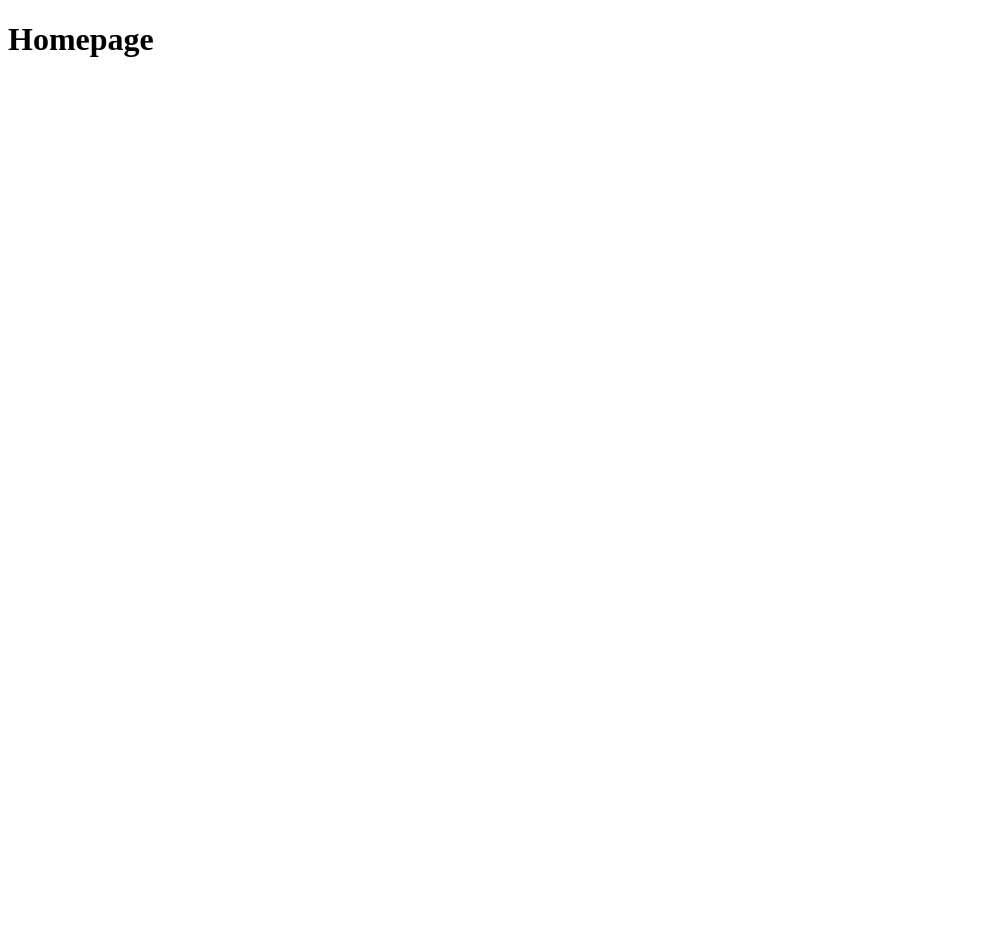
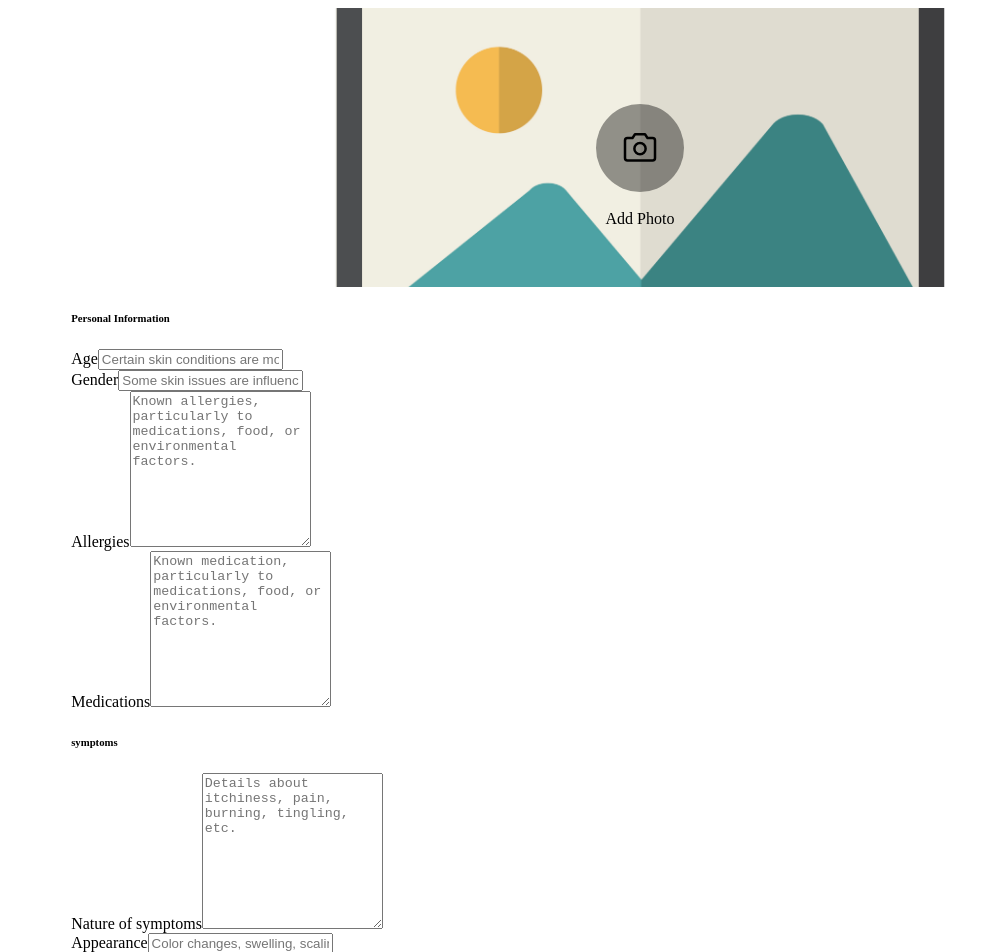
Before and after one commit to Cavista-Hackathon-2024/team-jupiter, a React (Create React App) app: page /home in a window 1280 px wide. Shown: the top 952 px of the page, without its empty margins (0-1000 px from the left). Before the commit the page ends 800 px from the top, so only its background shows below. Built offline with nearby package versions, Linux system fonts and the light colour scheme.

Commit message:
ui: user inputs

```diff
--- a/package.json
+++ b/package.json
@@ -8,6 +8,7 @@
     "@testing-library/user-event": "^13.5.0",
     "react": "^18.3.0",
     "react-dom": "^18.3.0",
+    "react-icons": "^5.1.0",
     "react-router-dom": "^6.21.1",
     "react-scripts": "5.0.1",
     "styled-components": "^6.1.8",
--- /dev/null
+++ b/src/assets/images/index.js
@@ -0,0 +1 @@
+export { default as ImagePlaceholder } from "./ImagePlaceholder.jpg";
--- a/src/pages/Home/Homepage.js
+++ b/src/pages/Home/Homepage.js
@@ -1,7 +1,215 @@
-import React from "react";
+import { useState } from "react";
+import { PiCamera } from "react-icons/pi";
+import Main from "./styles";
+import Container from "../../ui/Container/Container.styled";
+import TextAreaInput from "../../ui/TextArea/TextAreaInput";
+import Input from "../../ui/Input/Input";
+import { ImagePlaceholder } from "../../assets/images";
+const Homepage = () => {
+  const [imageURL, setImageURL] = useState("");
+  const [formData, setFormData] = useState({
+    image: "",
+    age: "",
+    gender: "",
+    allergies: "",
+    medications: "",
+    nature: "",
+    appearance: "",
+    duration: "",
+    changes: "",
+    sun_exposure: "",
+    skin_care_routine: "",
+    dietary_habit: "",
+    location: "",
+    spread: "",
+    intensity: "",
+    trigger: "",
+  });
 
-const Homepage = () => {
-  return <h1>Homepage</h1>;
+  const handleChange = (event) => {
+    const { name, value } = event.target;
+    setFormData((prev) => ({ ...prev, [name]: value }));
+  };
+
+  const reader = new FileReader();
+
+  const handleFileSelect = (name, value) => {
+    setFormData((prev) => ({ ...prev, [name]: value[0] }));
+
+    reader.onload = function (event) {
+      const imagePath = event.target.result; // Get the data URL
+      setImageURL(imagePath);
+    };
+
+    reader.readAsDataURL(value[0]);
+  };
+
+  const handleSubmit = (event) => {
+    event.preventDefault();
+  };
+  return (
+    <Main>
+      <section className="upload-image">
+        <Container>
+          <div className="image">
+            <img
+              src={imageURL ? imageURL : ImagePlaceholder}
+              alt="skin_image"
+            />
+            <label htmlFor="image">
+              <input
+                type="file"
+                name="image"
+                id="image"
+                onChange={(e) =>
+                  handleFileSelect(e.target.name, e.target.files)
+                }
+              />
+              <PiCamera size={40} />
+            </label>
+            <p>Add Photo</p>
+          </div>
+        </Container>
+      </section>
+
+      <section className="input-section">
+        <Container>
+          <form onSubmit={handleSubmit}>
+            <div className="category">
+              <h6>Personal Information</h6>
+              <div className="input-boxes">
+                <Input
+                  name="age"
+                  label="Age"
+                  placeholder="Certain skin conditions are more common in specific age groups."
+                  value={formData.age}
+                  onChange={(event) => handleChange(event)}
+                />
+                <Input
+                  name="gender"
+                  label="Gender"
+                  placeholder="Some skin issues are influenced by gender due to hormonal differences."
+                  value={formData.gender}
+                  onChange={(event) => handleChange(event)}
+                />
+
+                <TextAreaInput
+                  name="allergies"
+                  label="Allergies"
+                  placeholder="Known allergies, particularly to medications, food, or environmental factors."
+                  value={formData.allergies}
+                  rows={10}
+                  onChange={(event) => handleChange(event)}
+                />
+                <TextAreaInput
+                  name="medications"
+                  label="Medications"
+                  placeholder="Known medication, particularly to medications, food, or environmental factors."
+                  value={formData.medications}
+                  rows={10}
+                  onChange={(event) => handleChange(event)}
+                />
+              </div>
+            </div>
+
+            <div className="category">
+              <h6>symptoms</h6>
+              <div className="input-boxes">
+                <TextAreaInput
+                  name="nature"
+                  label="Nature of symptoms"
+                  placeholder="Details about itchiness, pain, burning, tingling, etc."
+                  rows="10"
+                  value={formData.nature}
+                  onChange={(event) => handleChange(event)}
+                />
+
+                <Input
+                  name="appearance"
+                  label="Appearance"
+                  placeholder="Color changes, swelling, scaling, oozing, or any other visible markers."
+                  value={formData.appearance}
+                  onChange={(event) => handleChange(event)}
+                />
+                <Input
+                  name="duration"
+                  label="Duration"
+                  placeholder="How long the symptoms have been present. "
+                  value={formData.duration}
+                  onChange={(event) => handleChange(event)}
+                />
+                <Input
+                  name="changes"
+                  label="Changes over time"
+                  placeholder="Whether symptoms are getting worse, improving, or changing in nature. "
+                  value={formData.changes}
+                  onChange={(event) => handleChange(event)}
+                />
+              </div>
+            </div>
+
+            <div className="category">
+              <h6>Lifestyle </h6>
+              <div className="input-boxes">
+                <Input
+                  name="sun_exposure"
+                  label="Sun exposure"
+                  placeholder="Amount of daily or frequent Sun exposure."
+                  value={formData.sun_exposure}
+                  onChange={(event) => handleChange(event)}
+                />
+                <TextAreaInput
+                  name="dietary_habit"
+                  label="Dietary habits"
+                  placeholder="General diet, known allergies, recent changes in diet."
+                  value={formData.dietary_habit}
+                  rows={10}
+                  onChange={(event) => handleChange(event)}
+                />
+              </div>
+            </div>
+            <div className="category">
+              <h6>Area of localization</h6>
+              <div className="input-boxes">
+                <Input
+                  name="location"
+                  label="Location"
+                  placeholder="Specific body parts affected by the condition.."
+                  value={formData.location}
+                  onChange={(event) => handleChange(event)}
+                />
+                <TextAreaInput
+                  name="spread"
+                  label="Spread"
+                  placeholder="Whether the condition is localized or spreading, and how rapidly."
+                  value={formData.spread}
+                  rows={10}
+                  onChange={(event) => handleChange(event)}
+                />
+                <Input
+                  name="intensity"
+                  label="Intensity"
+                  placeholder="Rate the level of pain or discomfort on a numerical scale."
+                  value={formData.intensity}
+                  onChange={(event) => handleChange(event)}
+                />
+                <Input
+                  name="trigger"
+                  label="Trigger"
+                  placeholder="Any known triggers that exacerbate the condition, such as stress, certain activities, or exposure to specific substances.
+"
+                  value={formData.trigger}
+                  onChange={(event) => handleChange(event)}
+                />
+              </div>
+            </div>
+
+            <button>Submit</button>
+          </form>
+        </Container>
+      </section>
+    </Main>
+  );
 };
 
 export default Homepage;
--- /dev/null
+++ b/src/pages/Home/styles.js
@@ -0,0 +1,45 @@
+import styled from "styled-components";
+
+const Main = styled.main`
+  .upload-image {
+    .image {
+      position: relative;
+      height: 279px;
+      display: flex;
+
+      img {
+        width: 100%;
+        height: 100%;
+        object-fit: cover;
+      }
+
+      label {
+        display: flex;
+        justify-content: center;
+        align-items: center;
+        padding: 1.5rem;
+        border-radius: 50%;
+        background-color: rgba(0, 0, 0, 0.4);
+        position: absolute;
+        top: 50%;
+        left: 50%;
+        transform: translate(-50%, -50%);
+        cursor: pointer;
+        width: max-content;
+      }
+
+      p {
+        position: absolute;
+        top: 70%;
+        left: 50%;
+        transform: translate(-50%, -50%);
+      }
+
+      input[type="file"] {
+        display: none;
+      }
+    }
+  }
+`;
+
+export default Main;
--- /dev/null
+++ b/src/ui/Container/Container.styled.js
@@ -0,0 +1,9 @@
+import styled from "styled-components";
+
+const Container = styled.div`
+  width: 90%;
+  max-width: 1500px;
+  margin: 0 auto;
+`;
+
+export default Container;
--- a/src/ui/Input/Input.js
+++ b/src/ui/Input/Input.js
@@ -1,11 +1,16 @@
 import React from "react";
 import InputContainer from "./styles";
 
-const Input = ({ id, value, label, onChange, ...rest }) => {
+const Input = ({ name, value, label, onChange, ...rest }) => {
   return (
     <InputContainer>
-      <label for={id}>{label}</label>
-      <input name={id} value={value} onChange={onChange} {...rest} />
+      <label for={name}>{label}</label>
+      <input
+        name={name}
+        value={value}
+        onChange={(event) => onChange(event)}
+        {...rest}
+      />
     </InputContainer>
   );
 };
--- a/src/ui/TextArea/TextAreaInput.js
+++ b/src/ui/TextArea/TextAreaInput.js
@@ -1,17 +1,17 @@
-import TextArea from "./styles";
+import TextAreaContainer from "./styles";
 
-const TextAreaInput = ({ id, value, label, onChange, ...rest }) => {
+const TextAreaInput = ({ name, value, label, onChange, ...rest }) => {
   return (
-    <>
-      <label for={id}>{label}</label>
-      <TextArea
-        name={id}
+    <TextAreaContainer>
+      <label for={name}>{label}</label>
+      <textarea
+        name={name}
         value={value}
-        id={id}
-        onChange={onChange}
+        id={name}
+        onChange={(event) => onChange(event)}
         {...rest}
-      ></TextArea>
-    </>
+      ></textarea>
+    </TextAreaContainer>
   );
 };
 
--- a/src/ui/TextArea/styles.js
+++ b/src/ui/TextArea/styles.js
@@ -1,5 +1,5 @@
 import styled from "styled-components";
 
-const TextArea = styled.textarea``;
+const TextAreaContainer = styled.div``;
 
-export default TextArea;
+export default TextAreaContainer;
```
Also changed, not shown: src/assets/images/ImagePlaceholder.jpg (added), 1 other file (tests, documents, lock files or other folders).
